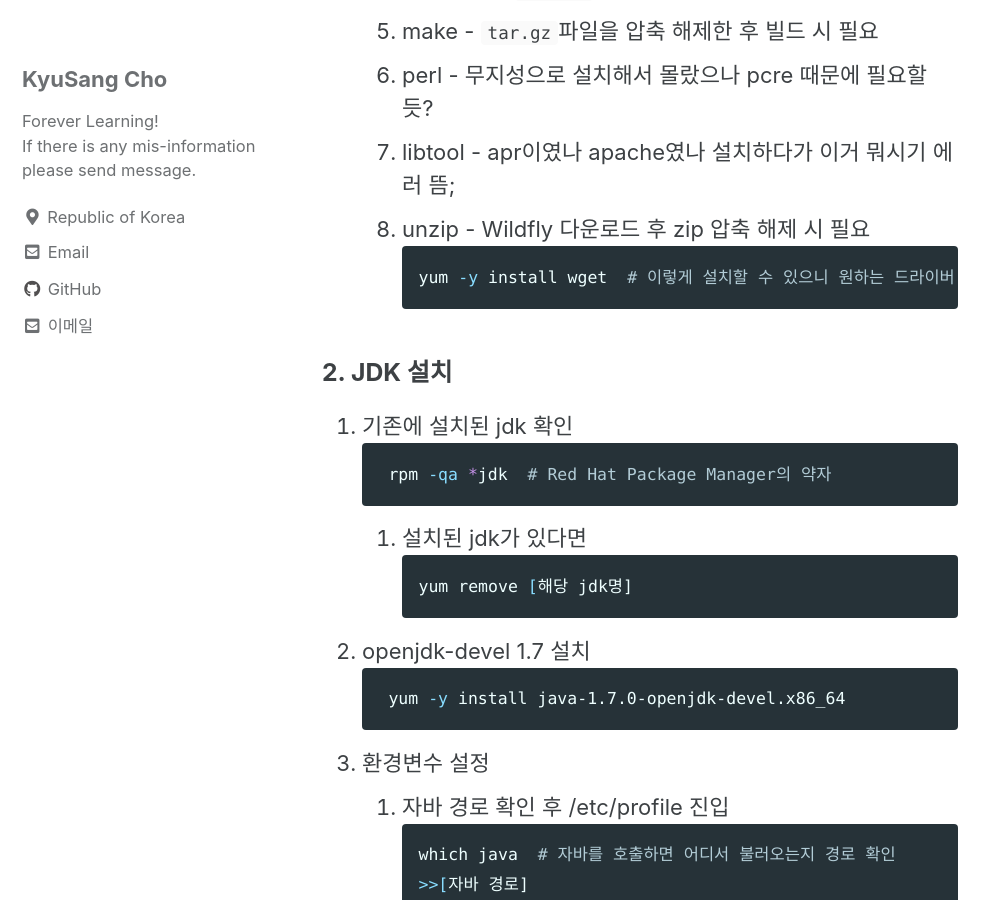
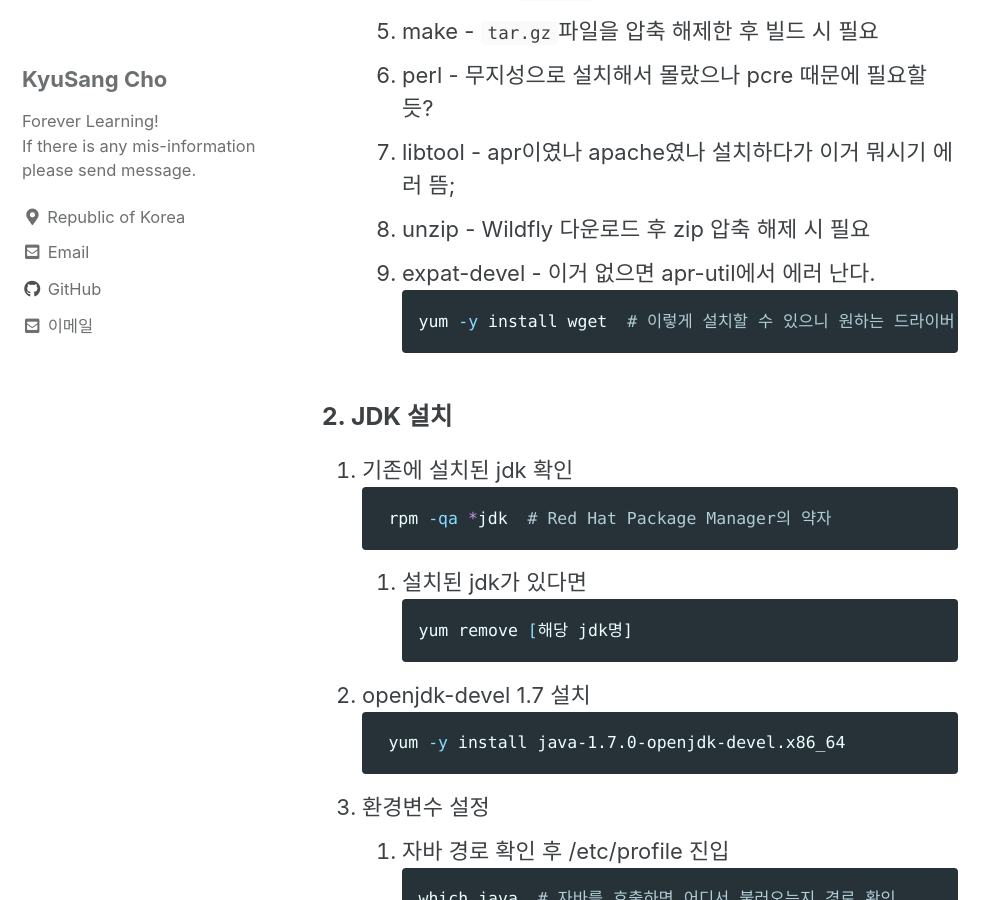
Before and after one commit to DevKS-Yet/DevKs-Yet.github.io, a Jekyll site: the page built from _posts/2022-04-04-63(centos-apache-wildfly).md, in a window 1280 px wide and 900 px high, scrolled down 951 px. Shown: the whole window, without its empty margins (0-998 px from the left). Built offline with Jekyll 4.4.1, drawn with Linux system fonts in a browser that asks for light colours; cached includes are drawn as plain includes.

Commit message:
20220407

````diff
--- a/_posts/2022-04-04-63(centos-apache-wildfly).md
+++ b/_posts/2022-04-04-63(centos-apache-wildfly).md
@@ -32,6 +32,7 @@ tags:
    6. perl - 무지성으로 설치해서 몰랐으나 pcre 때문에 필요할 듯?
    7. libtool - apr이였나 apache였나 설치하다가 이거 뭐시기 에러 뜸;
    8. unzip - Wildfly 다운로드 후 zip 압축 해제 시 필요
+   9. expat-devel - 이거 없으면 apr-util에서 에러 난다.
    ```shell
    yum -y install wget  # 이렇게 설치할 수 있으니 원하는 드라이버 설치
    ```
````
